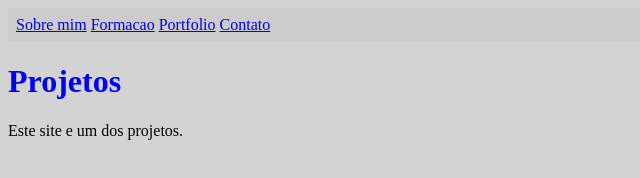
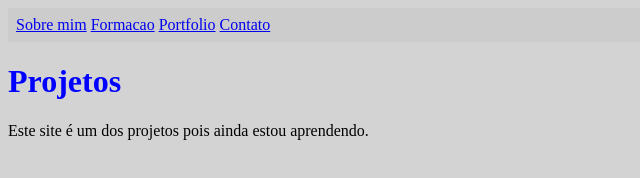
Before and after one commit to fbcmartinsjr/fabriciojr, a plain HTML site: page portfolio.html in a window 1280 px wide. Shown: the whole page, without its empty margins (0-640 px from the left). Drawn offline with Linux system fonts and the light colour scheme.

Commit message:
Update portfolio.html

```diff
--- a/portfolio.html
+++ b/portfolio.html
@@ -14,6 +14,6 @@
     </nav>
 
     <h1>Projetos</h1>
-    <p>Este site e um dos projetos.</p>
+    <p>Este site é um dos projetos pois ainda estou aprendendo.</p>
 </body>
 </html>
```
